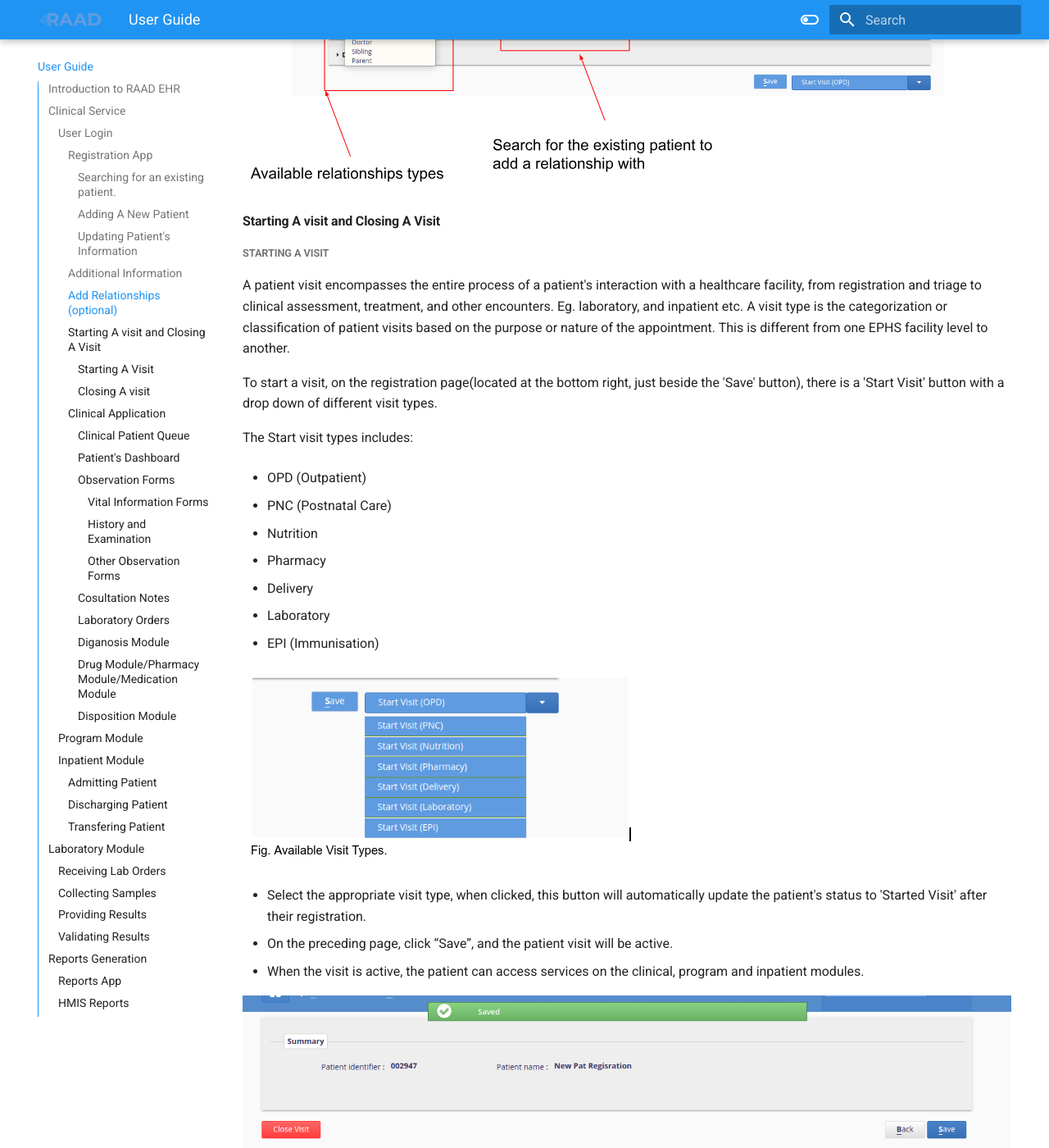
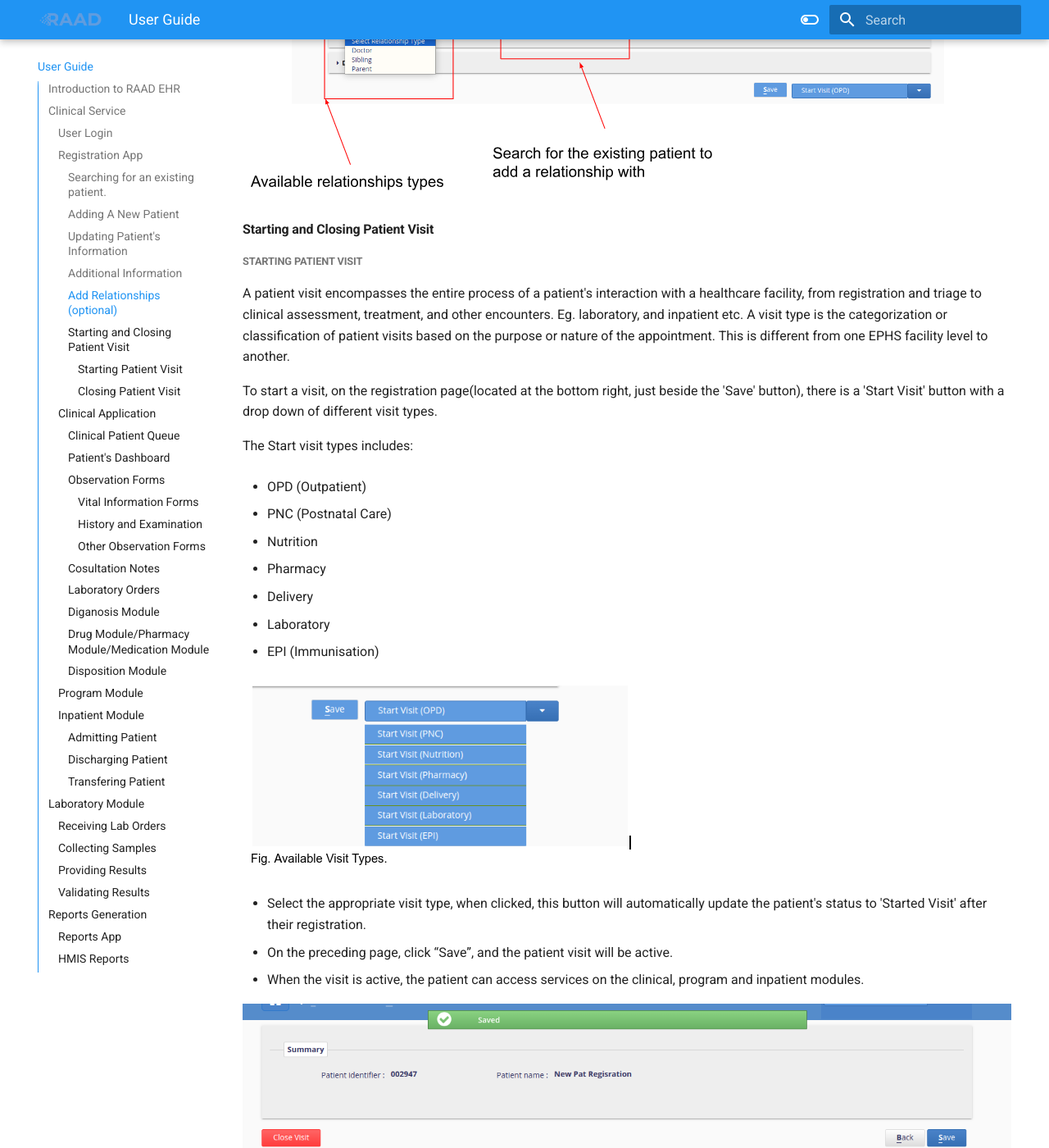
Before and after one commit to Kimani-Dominic/RAAD, an MkDocs documentation site: the page built from docs/user-guide.md, in a window 1280 px wide and 1400 px high, scrolled down 8495 px. Shown: the whole window at 82% size. Built offline with MkDocs 1.6.1 and Material for MkDocs 9.7.7, drawn with Linux system fonts in a browser that asks for light colours; some of the changed text lies outside the part shown.

Commit message:
layout updates

```diff
--- a/docs/user-guide.md
+++ b/docs/user-guide.md
@@ -61,7 +61,7 @@
 
 ![Clinical Service Landing Page After Login](images/ClinicalApps.png)
 
-#### Registration App
+### Registration App
 The patient registration app provides the ability to start and edit a patient record at the health facility. It allows users to search for existing patient records, add new patients, edit existing patient records, start or close a patient visit.
 
 *  It provides a patient search based on name, phone number or village
@@ -138,22 +138,22 @@
 * Once you've made the updates, click the 'Save' button. This action will save the updated details in the system.
 
 
-#### Additional Information
+##### Additional Information
 
 You can add additional information on the last section of the first tab on the registration page which majorly includes the patient’s next of kin contact details, and other additional fields. Note these are optional fields, only the phone number is mandatory.
 
 ![Additional Information Tab ](images/image8.png)
 
-#### Add Relationships (optional)
+##### Add Relationships (optional)
 
 The middle area of the registration page has a ‘Relationships’ section, which upon clicking has a drop-down box with three types of relationships i,e doctor,sibling and parent and you can add the next of kin relationship with the patient. After selecting the relationship, search using the patient name or patient unique identifier to link the relationship. Once you confirm all the details are correctly mapped, save the record. Note the patient record can only be linked to patients or providers already existing in the system.
 
 ![Add Relationshis tab ](images/image7.png)
 
 
-#### Starting A visit and Closing A Visit
+#### Starting and Closing Patient Visit
 
-##### Starting A Visit
+##### Starting Patient Visit
 
 A patient visit encompasses the entire process of a patient's interaction with a healthcare facility, from registration and triage to clinical assessment, treatment, and other encounters. Eg. laboratory, and inpatient etc. A visit type is the categorization or classification of patient visits based on the purpose or nature of the appointment. This is different from one EPHS facility level to another.
 
@@ -186,7 +186,7 @@
 
 ![Visits Page ](images/image12.png)
 
-##### Closing A visit
+##### Closing Patient Visit
 Closing a patient visit means the patient won’t be active on the clinical queue or available to receive services. This should be done once a patient visit or patient encounters with the clinicians have been completed. If not closed, the system will automatically close the visits at the end of the day(at midnight).
 
 If the patient has already begun their visit:
@@ -213,7 +213,7 @@
 
 
 
-#### Clinical Application
+### Clinical Application
 This is a core module and serves multiple purposes, including viewing the treatment history of existing patients, initiating consultations and treatment for registered patients. It can be conveniently accessed through the 'Clinical' app on the system's landing page.
 
 Additionally, this module facilitates searching, viewing, and editing patient observations, placing lab requests, recording patient diagnoses and conditions, and dispensing medications to patients. It's important to note that the clinical module is specifically designed for patients who currently have an active visit.
```
